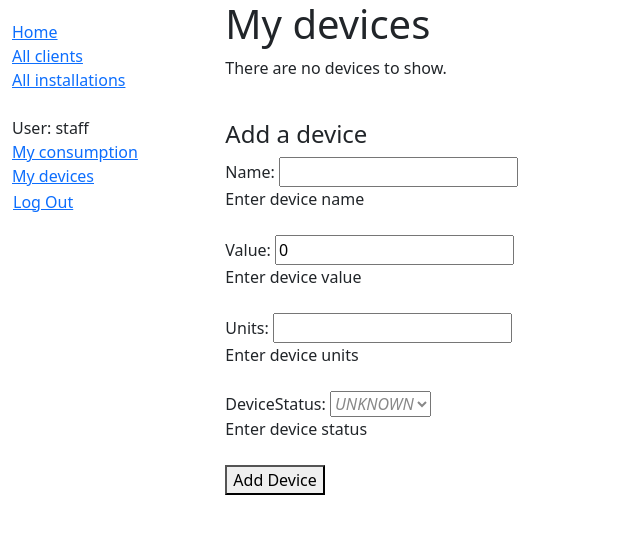
After one commit to Ohmtimize/WebOhm, a Django app: page /ohmtimize/mydevices/ in a window 1280 px wide. The commit adds this page. Shown: the top 534 px of the page, without its empty margins (0-640 px from the left). Run offline with Django 4.2, Linux system fonts and the light colour scheme; a user stored in the database is signed in; data comes from the database, SQL or seed files in the repository; both versions use the stored data as it was after the commit.

Commit message:
Added devices list and form to add device

```diff
--- /dev/null
+++ b/ohm/ohmtimize/forms.py
@@ -0,0 +1,17 @@
+from django import forms
+from .models import Device
+
+class AddDeviceForm(forms.ModelForm):
+    class Meta:
+        model = Device
+        fields = ['name', 'value', 'units', 'deviceStatus']
+        widgets = {
+            'deviceStatus': forms.Select(attrs={'class': 'help-msg'}),
+        }
+
+    # Check if device name already exists
+    def clean_device_name(self):
+        device_name = self.cleaned_data['name']
+        if Device.objects.filter(device_name=device_name).exists():
+            raise forms.ValidationError("Device with this name already exists.")
+        return device_name
--- a/ohm/ohmtimize/models.py
+++ b/ohm/ohmtimize/models.py
@@ -1,6 +1,6 @@
 from django.db import models
 from django.conf import settings
-from datetime import date
+from django.utils import timezone
 from django.urls import reverse # Used in get_absolute_url() to get URL for specified ID
 
 from django.db.models import UniqueConstraint # Constrains fields to unique values
@@ -100,12 +100,16 @@ class Device(models.Model):
         ('UNKNOWN', 'UNKNOWN'),
     ]
 
+    user = models.ForeignKey(settings.AUTH_USER_MODEL, on_delete=models.SET_NULL, null=True, blank=True)
+    name = models.CharField(max_length=100, help_text='Enter device name <br><br>')
+    value = models.FloatField(help_text='Enter device value <br><br>', default=0)
+    units = models.CharField(max_length=10, help_text='Enter device units <br><br>')
+    dateTime = models.DateTimeField(auto_now_add=timezone.now)
+    deviceStatus = models.CharField(max_length=7, choices=DEVICE_STATUS, default='UNKNOWN', help_text='Enter device status <br><br>')
 
-    name = models.CharField(max_length=100, help_text='Enter device name')
-    value = models.FloatField(help_text='Enter device value')
-    units = models.CharField(max_length=10, help_text='Enter device units')
-    dateTime = models.DateTimeField(auto_now_add=True)
-    deviceStatus = models.CharField(max_length=7, choices=DEVICE_STATUS, default='UNKNOWN', help_text='Enter device status')
+    def __str__(self):
+        """String for representing the Device object."""
+        return self.name
 
 class GDPR(models.Model):
     """Model representing the customer data (GDPR)."""
--- a/ohm/ohmtimize/static/css/styles.css
+++ b/ohm/ohmtimize/static/css/styles.css
@@ -11,3 +11,15 @@
     padding: 0;
     margin: 0;
   }
+
+.success-msg {
+  color: #270;
+  background-color: #DFF2BF;
+  width: fit-content;
+}
+
+.help-msg {
+  color: #888;
+  font-style: italic;
+  width: fit-content;
+}
--- a/ohm/ohmtimize/templates/base_generic.html
+++ b/ohm/ohmtimize/templates/base_generic.html
@@ -2,7 +2,6 @@
 <html lang="en">
   <head>
     {% block title %}
-      <title>Local Library</title>
     {% endblock %}
     <meta charset="utf-8" />
     <meta name="viewport" content="width=device-width, initial-scale=1" />
@@ -27,6 +26,7 @@
               {% if user.is_authenticated %}
               <li>User: {{ user.get_username }}</li>
               <li><a href="{% url 'myconsumption' %}">My consumption</a></li>
+              <li><a href="{% url 'mydevices' %}">My devices</a></li>
               <li>
                 <form id="logout-form" method="post" action="{% url 'logout' %}">
                   {% csrf_token %}
--- /dev/null
+++ b/ohm/ohmtimize/templates/ohmtimize/device_list.html
@@ -0,0 +1,41 @@
+{% extends "base_generic.html" %}
+
+{% block content %}
+    <h1>My devices</h1>
+
+    {% if device_list %}
+    <ul>
+      {% for devi in device_list %}
+      <li>
+        <a href="{{ devi.get_absolute_url }}">{{ devi.name }} </a>, added on
+        ({{ devi.dateTime }})
+      </li>
+      <ul>
+        <li>Device current consumption: {{ devi.value }} {{ devi.units }}</li>
+        <li>Device status: <b>{{ devi.deviceStatus }}</b></li>
+      </ul>
+      {% endfor %}
+    </ul>
+    {% else %}
+      <p>There are no devices to show.</p>
+    {% endif %}
+
+    <br>
+
+    <h4>Add a device</h4>
+
+    <form method="post">
+        {% csrf_token %}
+        {{ form.as_table }}
+        <button type="submit">Add Device</button>
+    </form>
+
+        {% if messages %}
+        <ul class="messages success-msg ">
+        {% for message in messages %}
+            <li{% if message.tags %} class="{{ message.tags }}"{% endif %}>{{ message }}</li>
+        {% endfor %}
+        </ul>
+    {% endif %}
+
+{% endblock %}
--- a/ohm/ohmtimize/urls.py
+++ b/ohm/ohmtimize/urls.py
@@ -8,4 +8,6 @@ urlpatterns = [
     path('installations/', views.InstallationListView.as_view(), name='installations'),
     path('installations/<int:pk>/', views.InstallationDetailView.as_view(), name='installation-detail'),
     path('myconsumption/', views.ConsumptionByUserListView.as_view(), name='myconsumption'),
+    path('mydevices/', views.DevicesByUserListView.as_view(), name='mydevices'),
+    #path('mydevices/<int:pk>/', views.DeviceDetailView.as_view(), name='device-detail'),
 ]
--- a/ohm/ohmtimize/views.py
+++ b/ohm/ohmtimize/views.py
@@ -1,9 +1,17 @@
-from django.shortcuts import render
-from django.http import HttpResponse
+import datetime
+
+from django.shortcuts import render, redirect
+from django.http import HttpResponseRedirect
 from django.views import generic
+from django.contrib import messages
 from django.contrib.auth.mixins import LoginRequiredMixin
+from django.contrib.auth.decorators import login_required
+from django.shortcuts import render, get_object_or_404
+from django.urls import reverse
 
 from .models import *
+from .forms import AddDeviceForm
+
 
 def index(request):
     '''View function for home page of site.'''
@@ -57,3 +65,29 @@ class ConsumptionByUserListView(LoginRequiredMixin, generic.ListView):
         context['production_list'] = Production.objects.filter(user=self.request.user)
         context['grid_exchange_list'] = GridExchange.objects.filter(user=self.request.user)
         return context
+
+class DevicesByUserListView(LoginRequiredMixin, generic.ListView):
+    model = Device
+    template_name = 'ohmtimize/device_list.html'
+
+    def get_queryset(self):
+        return Device.objects.filter(user=self.request.user)
+
+    def get_context_data(self, **kwargs):
+        context = super().get_context_data(**kwargs)
+        #context['device_list'] = Device.objects.filter(user=self.request.user)
+        if self.request.method == 'POST':
+            context['form'] = AddDeviceForm(self.request.POST)
+        else:
+            context['form'] = AddDeviceForm()
+        return context
+
+    def post(self, request, *args, **kwargs):
+        form = AddDeviceForm(request.POST)
+        if form.is_valid():
+            new_device = form.save(commit=False)
+            new_device.user = request.user
+            new_device.save()
+            messages.success(request, 'Device added successfully!', extra_tags='success')
+            return redirect('mydevices')
+        return self.get(request, *args, **kwargs)
```
Also changed, not shown: ohm/db.sqlite3, ohm/ohmtimize/migrations/0006_device_user.py (added), ohm/ohmtimize/migrations/0007_alter_device_value.py (added), ohm/ohmtimize/migrations/0008_alter_device_devicestatus_alter_device_name_and_more.py (added).
